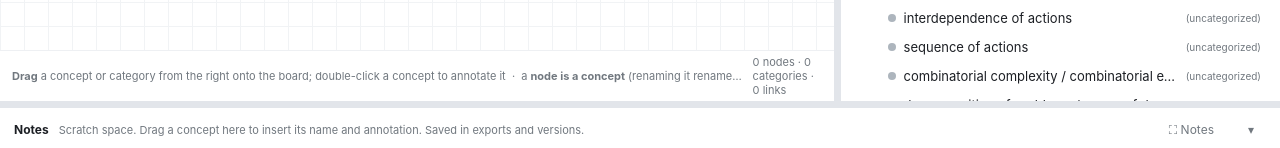
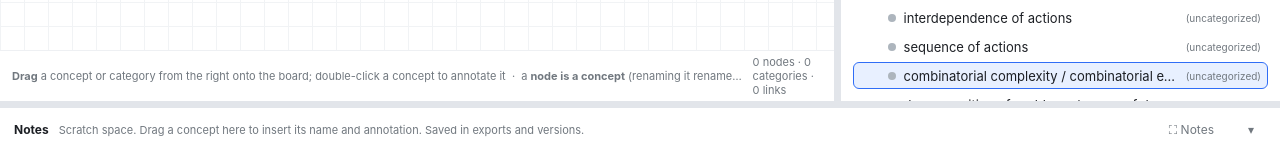
Before and after one commit to phenomenaldatalab/Foundations-of-AI-for-Business, a plain HTML site: page index.html in a window 1280 px wide. Both pictures are taken after a click on the item 1060 px from the left and 618 px from the top of the page. Shown: the part 543-691 px from the top of the page. Drawn offline with Linux system fonts and the light colour scheme.

Commit message:
click action update

```diff
--- a/index.html
+++ b/index.html
@@ -2504,9 +2504,7 @@ function conceptRow(c,opts){
     if(e.target.closest("button,input,select,.acts,[contenteditable=true]"))return;
     if(e.ctrlKey||e.metaKey||e.shiftKey){e.preventDefault();selectConcept(c,e,false);}
     else{
-      if(selectedConceptIds.size||multiSelectMode){
-        selectedConceptIds.clear();selectedConceptIds.add(c.id);multiSelectMode=false;paintConceptSelection();
-      }
+      selectedConceptIds.clear();selectedConceptIds.add(c.id);multiSelectMode=false;paintConceptSelection();
       selectionAnchor=c.id;
     }
   });
```
